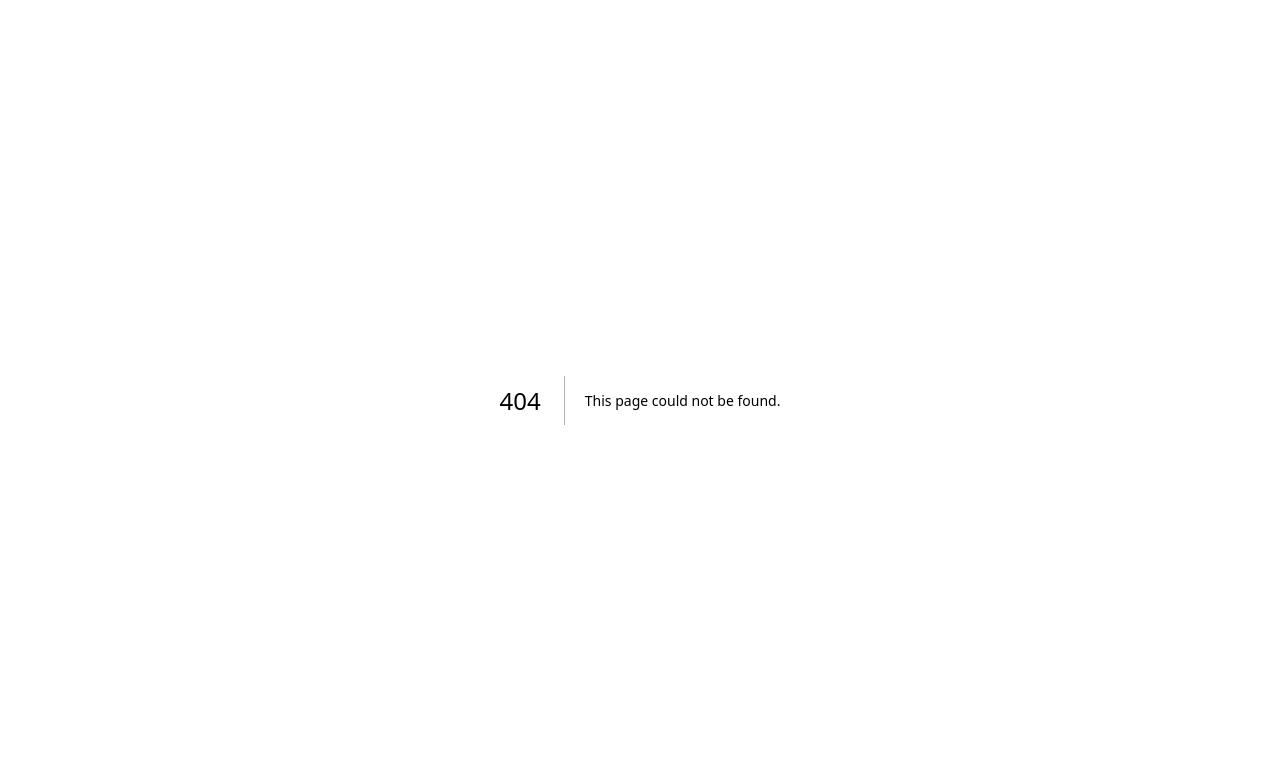
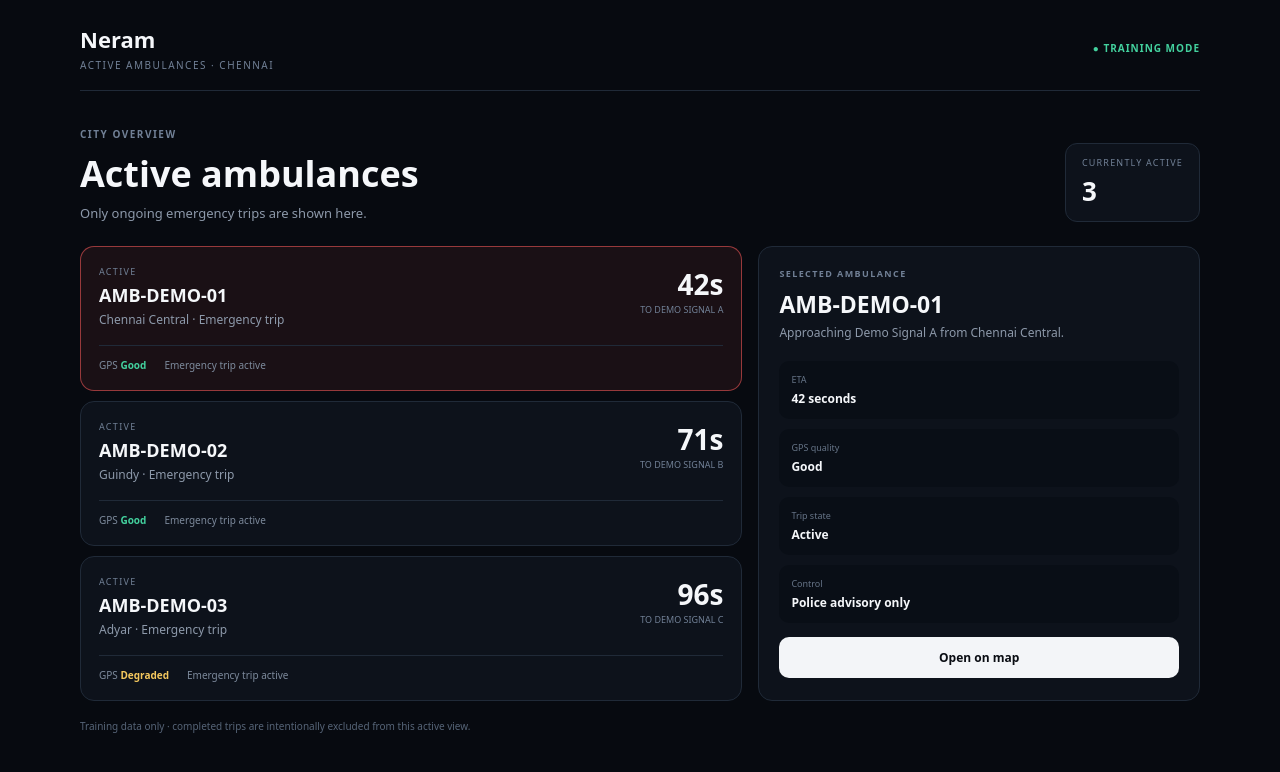
Before and after one commit to NotSash/Neram, a Next.js app in the folder apps/web/: page /ambulances in a window 1280 px wide. Before the commit this address had no page. Shown: the top 772 px of the page. Built offline with nearby package versions, Linux system fonts and the light colour scheme.

Commit message:
feat: add active ambulances city view

```diff
--- /dev/null
+++ b/apps/web/app/ambulances/page.tsx
@@ -0,0 +1,56 @@
+"use client";
+
+import { useMemo, useState } from "react";
+
+const DEMO_AMBULANCES = [
+  { id: "AMB-DEMO-01", call: "Emergency trip", area: "Chennai Central", eta: 42, signal: "Demo Signal A", gps: "Good", state: "ACTIVE" },
+  { id: "AMB-DEMO-02", call: "Emergency trip", area: "Guindy", eta: 71, signal: "Demo Signal B", gps: "Good", state: "ACTIVE" },
+  { id: "AMB-DEMO-03", call: "Emergency trip", area: "Adyar", eta: 96, signal: "Demo Signal C", gps: "Degraded", state: "ACTIVE" },
+];
+
+export default function AmbulancesPage() {
+  const [selectedId, setSelectedId] = useState(DEMO_AMBULANCES[0].id);
+  const selected = useMemo(() => DEMO_AMBULANCES.find((item) => item.id === selectedId) ?? DEMO_AMBULANCES[0], [selectedId]);
+
+  return (
+    <main style={{ minHeight: "100vh", background: "#070a10", color: "#f5f7fa", fontFamily: "system-ui, sans-serif", padding: 24 }}>
+      <div style={{ maxWidth: 1120, margin: "0 auto" }}>
+        <header style={{ display: "flex", justifyContent: "space-between", alignItems: "center", borderBottom: "1px solid #202a38", paddingBottom: 18 }}>
+          <div><strong style={{ fontSize: 22 }}>Neram</strong><div style={{ fontSize: 10, color: "#718096", letterSpacing: 1.5, marginTop: 4 }}>ACTIVE AMBULANCES · CHENNAI</div></div>
+          <div style={{ fontSize: 10, color: "#43d19e", fontWeight: 800, letterSpacing: 1 }}>● TRAINING MODE</div>
+        </header>
+
+        <section style={{ display: "flex", justifyContent: "space-between", alignItems: "end", gap: 24, padding: "36px 0 24px" }}>
+          <div><div style={{ fontSize: 10, color: "#718096", letterSpacing: 1.5, fontWeight: 800 }}>CITY OVERVIEW</div><h1 style={{ margin: "8px 0 6px", fontSize: 36 }}>Active ambulances</h1><p style={{ margin: 0, color: "#8d99aa", fontSize: 13 }}>Only ongoing emergency trips are shown here.</p></div>
+          <div style={{ padding: "12px 16px", border: "1px solid #202a38", borderRadius: 12, background: "#0d121b" }}><span style={{ display: "block", color: "#718096", fontSize: 9, letterSpacing: 1.2 }}>CURRENTLY ACTIVE</span><strong style={{ display: "block", marginTop: 4, fontSize: 26 }}>{DEMO_AMBULANCES.length}</strong></div>
+        </section>
+
+        <div style={{ display: "grid", gridTemplateColumns: "1.2fr .8fr", gap: 16 }}>
+          <section style={{ display: "grid", gap: 10 }}>
+            {DEMO_AMBULANCES.map((ambulance) => {
+              const selectedState = selectedId === ambulance.id;
+              return (
+                <button key={ambulance.id} type="button" onClick={() => setSelectedId(ambulance.id)} style={{ textAlign: "left", padding: 18, borderRadius: 14, border: selectedState ? "1px solid rgba(255,91,91,.55)" : "1px solid #202a38", background: selectedState ? "rgba(255,91,91,.08)" : "#0d121b", color: "inherit", cursor: "pointer" }}>
+                  <div style={{ display: "flex", justifyContent: "space-between", gap: 16 }}><div><div style={{ fontSize: 9, color: "#718096", letterSpacing: 1.3 }}>{ambulance.state}</div><strong style={{ display: "block", marginTop: 5, fontSize: 18 }}>{ambulance.id}</strong><span style={{ color: "#8d99aa", fontSize: 12 }}>{ambulance.area} · {ambulance.call}</span></div><div style={{ textAlign: "right" }}><strong style={{ fontSize: 28 }}>{ambulance.eta}s</strong><span style={{ display: "block", fontSize: 9, color: "#718096" }}>TO {ambulance.signal.toUpperCase()}</span></div></div>
+                  <div style={{ display: "flex", gap: 18, marginTop: 16, paddingTop: 12, borderTop: "1px solid #202a38", fontSize: 10, color: "#7d8a9c" }}><span>GPS <b style={{ color: ambulance.gps === "Good" ? "#43d19e" : "#f4c85e" }}>{ambulance.gps}</b></span><span>Emergency trip active</span></div>
+                </button>
+              );
+            })}
+          </section>
+
+          <aside style={{ padding: 20, borderRadius: 14, border: "1px solid #202a38", background: "#0d121b" }}>
+            <div style={{ fontSize: 9, color: "#718096", fontWeight: 800, letterSpacing: 1.4 }}>SELECTED AMBULANCE</div>
+            <h2 style={{ margin: "8px 0 4px", fontSize: 23 }}>{selected.id}</h2>
+            <p style={{ margin: 0, color: "#8d99aa", fontSize: 12 }}>Approaching {selected.signal} from {selected.area}.</p>
+            <div style={{ marginTop: 20, display: "grid", gap: 10 }}>
+              {[['ETA', `${selected.eta} seconds`], ['GPS quality', selected.gps], ['Trip state', 'Active'], ['Control', 'Police advisory only']].map(([label, value]) => <div key={label} style={{ padding: 12, borderRadius: 10, background: "#090e16" }}><span style={{ display: "block", fontSize: 9, color: "#667487" }}>{label}</span><strong style={{ display: "block", marginTop: 4, fontSize: 12 }}>{value}</strong></div>)}
+            </div>
+            <a href="/map" style={{ display: "block", marginTop: 14, textAlign: "center", padding: "12px 14px", borderRadius: 10, background: "#f3f5f8", color: "#0a0d13", fontWeight: 800, fontSize: 12, textDecoration: "none" }}>Open on map</a>
+          </aside>
+        </div>
+
+        <p style={{ marginTop: 18, color: "#566477", fontSize: 10 }}>Training data only · completed trips are intentionally excluded from this active view.</p>
+      </div>
+    </main>
+  );
+}
```
